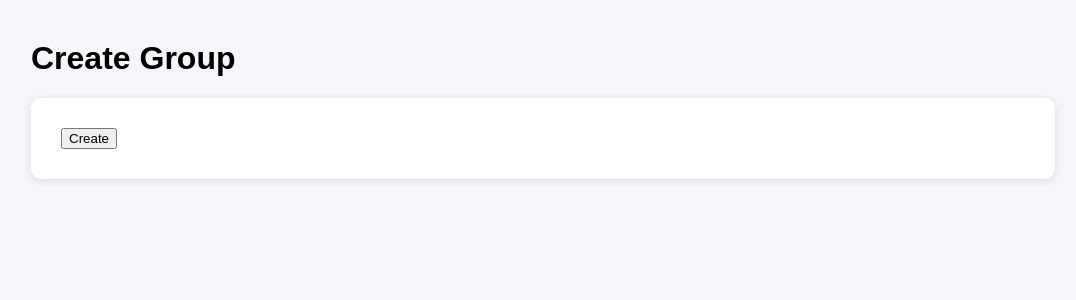
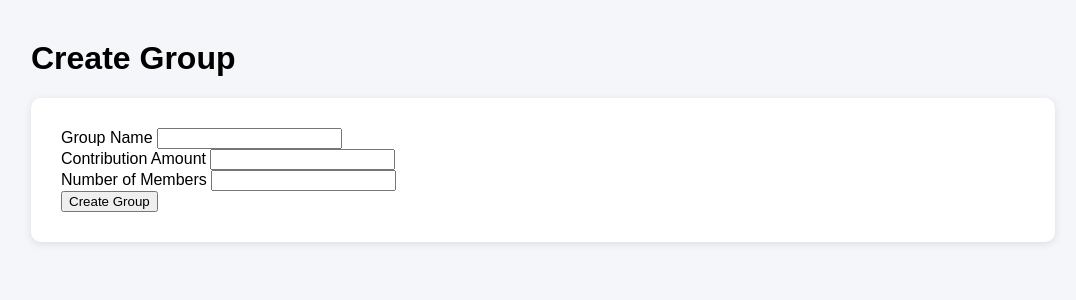
Before and after one commit to arantipolo/Rotating_Savings, a Flask app: page /create_group in a window 1280 px wide. Shown: the part 98-398 px from the top of the page, without its empty margins (97-1173 px from the left). Run offline with Flask 3, Linux system fonts and the light colour scheme; a user stored in the database is signed in.

Commit message:
added new feature for group creation and joining a group

```diff
--- a/app/routes.py
+++ b/app/routes.py
@@ -1,33 +1,111 @@
-from flask import Blueprint, render_template, redirect, url_for, flash, request
+from flask import Blueprint, render_template, redirect, url_for, flash, request, session
 from flask_login import login_user, logout_user, login_required, current_user
 from app.forms import RegistrationForm, LoginForm
-from app.models import User, GroupMember
+from app.models import User, Group, GroupMember, PayoutSchedule, Payment
 from app import db
+
+import random
 
 main = Blueprint('main', __name__)
 
+# Randomly assigns payout positions to group members
+# This determines the order each member receives payouts
+def assign_payouts(group_id):
+    members = GroupMember.query.filter_by(group_id=group_id).all()
+
+    positions = list(range(1, len(members) + 1)) # Create sequential positions
+    random.shuffle(positions)  # Shuffle to randomize payout order
+
+    for member, pos in zip(members, positions):  # Assign each member a payout position
+        member.payout_position = pos
+
+    db.session.commit()
+
+# landing page
 @main.route('/')
 def home():
     return render_template('home.html')
 
-@main.route('/dashboard', methods=['GET', 'POST'])
+# User dashboard showing all groups they belong to
+@main.route('/dashboard')
 @login_required
 def dashboard():
-    groups = current_user.groups
-    memberships = GroupMember.query.filter_by(user_id=current_user.id).all()
-    groups = [membership.group for membership in memberships]
-    return render_template('dashboard.html', groups=groups)
+    memberships = list(current_user.groups)  # already gives GroupMember objects
+    return render_template('dashboard.html', memberships=memberships)
 
-@main.route('/join_group', methods=['GET', 'POST'])
+# Displays all available groups so users can browse and join
+@main.route('/groups')
 @login_required
-def join_group():
-    return render_template('join_group.html')
+def groups():
+    all_groups = Group.query.all()
+    return render_template('groups.html', groups=all_groups)
 
+# Handles joining a group (prevents duplicate memberships)
+@main.route('/join_group/<int:group_id>', methods=['POST'])
+@login_required
+def join_group(group_id):
+
+    # check if user is already part of the group
+    existing = GroupMember.query.filter_by(
+        user_id=current_user.id,
+        group_id=group_id
+    ).first()
+
+    if existing:
+        flash("You already joined this group", "warning")
+        return redirect(url_for('main.dashboard'))
+
+    # add user to group
+    membership = GroupMember(
+        user_id=current_user.id,
+        group_id=group_id
+    )
+
+    db.session.add(membership)
+    db.session.commit()
+
+    flash("Joined group successfully!", "success")
+    return redirect(url_for('main.dashboard'))
+
+# Creates a new savings group and adds creator as first member
 @main.route('/create_group', methods=['GET', 'POST'])
 @login_required
 def create_group():
+    if request.method == 'POST':
+        name = request.form.get('name')
+        amount = request.form.get('amount')
+        members = request.form.get('members')
+
+        if not name or not amount:
+            flash("Missing required fields", "danger")
+            return redirect(url_for('main.create_group'))
+
+        group = Group(
+            name = name,
+            contribution_amount=float(amount)
+        )
+
+        db.session.add(group)
+        db.session.commit()
+
+        # automatically add creator to the group
+        membership = GroupMember(
+            user_id = current_user.id,
+            group_id = group.id,
+            payout_position=None
+        )
+
+        db.session.add(membership)
+        db.session.commit()
+
+        assign_payouts(group.id)   # generate randomized payout order
+
+        flash("Group created", "success")
+        return redirect(url_for('main.dashboard'))
+
     return render_template('create_group.html')
 
+#user registration flow
 @main.route('/register', methods=['GET', 'POST'])
 def register():
     form = RegistrationForm()
@@ -47,28 +125,49 @@ def register():
 
     return render_template('register.html', form=form)
 
+# Login with clear error handling for missing user or wrong password
 @main.route('/login', methods=['GET', 'POST'])
 def login():
-    if current_user.is_authenticated:
-        return redirect(url_for('main.home'))
+    if current_user.is_authenticated:  # Prevent logged-in users from seeing login page again
+        return redirect(url_for('main.dashboard'))
 
     form = LoginForm()
 
     if form.validate_on_submit():
         user = User.query.filter_by(email=form.email.data).first()
-        if user and user.check_password(form.password.data):
-            login_user(user, remember=form.remember.data)
-            flash('You have been logged in.')
-            next_page = request.args.get('next')
-            return redirect(next_page) if next_page else redirect(url_for('main.home'))
-        else:
-            flash('Login failed.')
+
+        # If email does not exist in system
+        if not user:
+            flash("No account found with this email. Please register.", "danger")
+            return redirect(url_for('main.register'))
+
+        # If password is incorrect
+        if not user.check_password(form.password.data):
+            flash("Incorrect password. Please try again.", "danger")
+            return redirect(url_for('main.login'))
+
+        # successful login
+        login_user(user, remember=form.remember.data)
+        flash("You have been logged in.", "success")
+
+        next_page = request.args.get('next')
+        return redirect(next_page) if next_page else redirect(url_for('main.dashboard'))
 
     return render_template('login.html', form=form)
 
+
+# logout and clears session and forces cookie reset
 @main.route('/logout')
 @login_required
 def logout():
     logout_user()
-    flash('You have been logged out.')
+    session.clear()
+
+    # force cookie reset
+    response = redirect(url_for('main.login'))
+    response.delete_cookie('session')
+    return response
+    # response.set_cookie('session', '', expires=0)
+    flash('You have been logged out.', 'success')
+
     return redirect(url_for('main.login'))
--- a/app/static/style.css
+++ b/app/static/style.css
@@ -53,6 +53,7 @@ body {
     font-size: 20px;
     background-color: white;
     text-decoration-color: black;
+    border-radius: 5px;
 }
 .buttons:hover {
     background-color: #30a505;
@@ -62,3 +63,22 @@ body {
 .buttons a {
     text-decoration-line: none;
 }
+
+.flash {
+    padding: 10px;
+    margin: 10px 0;
+    border-radius: 5px;
+    color: white;
+}
+
+.flash.success {
+    background-color: green;
+}
+
+.flash.danger {
+    background-color: red;
+}
+
+.flash.warning {
+    background-color: orange;
+}
--- a/app/templates/base.html
+++ b/app/templates/base.html
@@ -3,26 +3,42 @@
 <head>
     <meta charset="UTF-8">
     <title>Rotating Savings</title>
+
+        <!-- Link to global stylesheet for consistent UI styling -->
     <link rel="stylesheet" href="{{ url_for('static', filename='style.css') }}">
 </head>
 <body>
+        <!-- Displays different links depending on login state -->
     <nav class="navbar">
         <div class="nav-container">
             <h2 class="logo">Rotating Savings</h2>
           <ul class="nav-links">
-            <li><a href="{{ url_for('main.home') }}">Home</a></li>
+            <li><a href="{{ url_for('main.home') }}">Home</a></li>  <!-- Always available home link -->
 
             {% if current_user.is_authenticated %}
+                <!-- Links only visible to logged-in users -->
                 <li><a href="{{ url_for('main.dashboard') }}">Dashboard</a></li>
                 <li><a href="{{ url_for('main.logout') }}">Logout</a></li>
             {% else %}
+                <!-- Links for unauthenticated users -->
                 <li><a href="{{ url_for('main.login') }}">Login</a></li>
                 <li><a href="{{ url_for('main.register') }}">Register</a></li>
             {% endif %}
         </ul>
         </div>
     </nav>
+ <!--flash message system, displays success/error messages from backend actions-->
+            {% with messages = get_flashed_messages(with_categories=true) %}
+          {% if messages %}
+            {% for category, message in messages %}
+              <div class="flash {{ category }}">
+                {{ message }}
+              </div>
+            {% endfor %}
+          {% endif %}
+        {% endwith %}
 
+        <!--Main content area, child templates inject their content here-->
     <div class="container">
         {% block content %}{% endblock %}
     </div>
--- a/app/templates/create_group.html
+++ b/app/templates/create_group.html
@@ -1,8 +1,34 @@
 {% extends 'base.html' %}
 
 {% block content %}
-    <h1>Create Group</h1>
-    <div class="card">
-    <button type="button" class="btn btn-primary" data-toggle="modal" data-target="#exampleModal">Create</button>
-    </div>
+<h1>Create Group</h1>
+
+<div class="card p-3">
+    <!--Sends data via POST to backend route -->
+    <form method="POST">
+
+        <!-- Group name input -->
+        <div class="form-group">
+            <label for="name">Group Name</label>
+            <!-- Identifies the group in the system -->
+            <input type="text" name="name" class="form-control" required>
+        </div>
+
+        <!-- Contribution amount input -->
+        <div class="form-group mt-2">
+            <label for="amount">Contribution Amount</label>
+            <!-- Defines how much each member contributes per cycle -->
+            <input type="number" name="amount" class="form-control" required>
+        </div>
+
+        <div class="form-group mt-2">
+            <label for="members">Number of Members</label>
+             <!-- Used for planning group size (future expansion logic) -->
+            <input type="number" name="members" class="form-control" required>
+        </div>
+
+        <!-- Submit button triggers group creation process -->
+       <button type="submit" class="btn btn-success mt-3">Create Group</button>
+    </form>
+</div>
 {% endblock %}
--- a/run.py
+++ b/run.py
@@ -3,4 +3,4 @@ from app import create_app
 app = create_app()
 
 if __name__ == '__main__':
-    app.run(debug=True)
+    app.run(debug=True, port=8000)
```
Also changed, not shown: app/forms.py (+10 -6 lines), app/models.py (+37 -18 lines), app/templates/dashboard.html (+40 -15 lines), app/templates/groups.html (added, +31 -0 lines), app/templates/home.html (+12 -0 lines), app.db, 1 other file.
